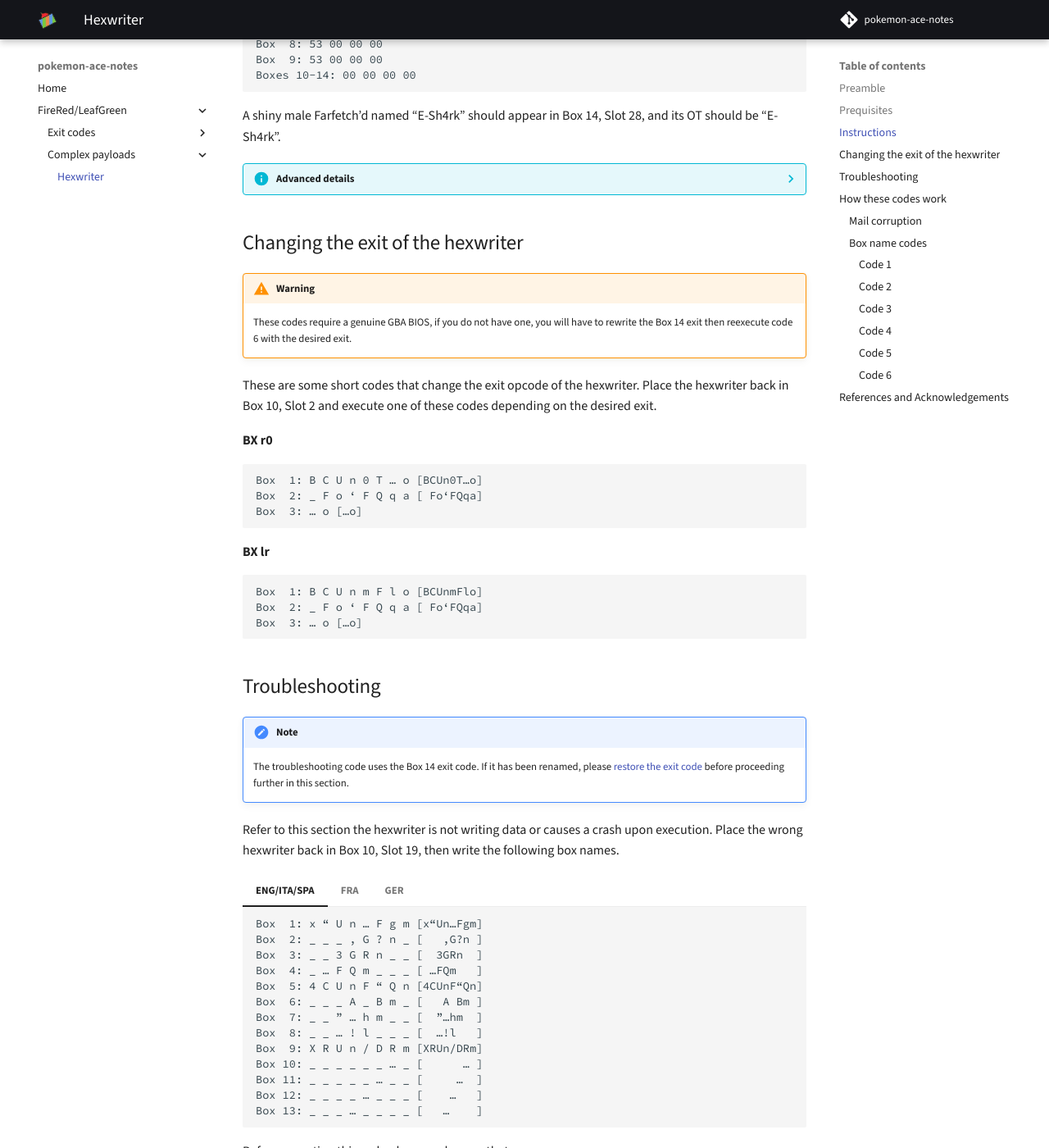
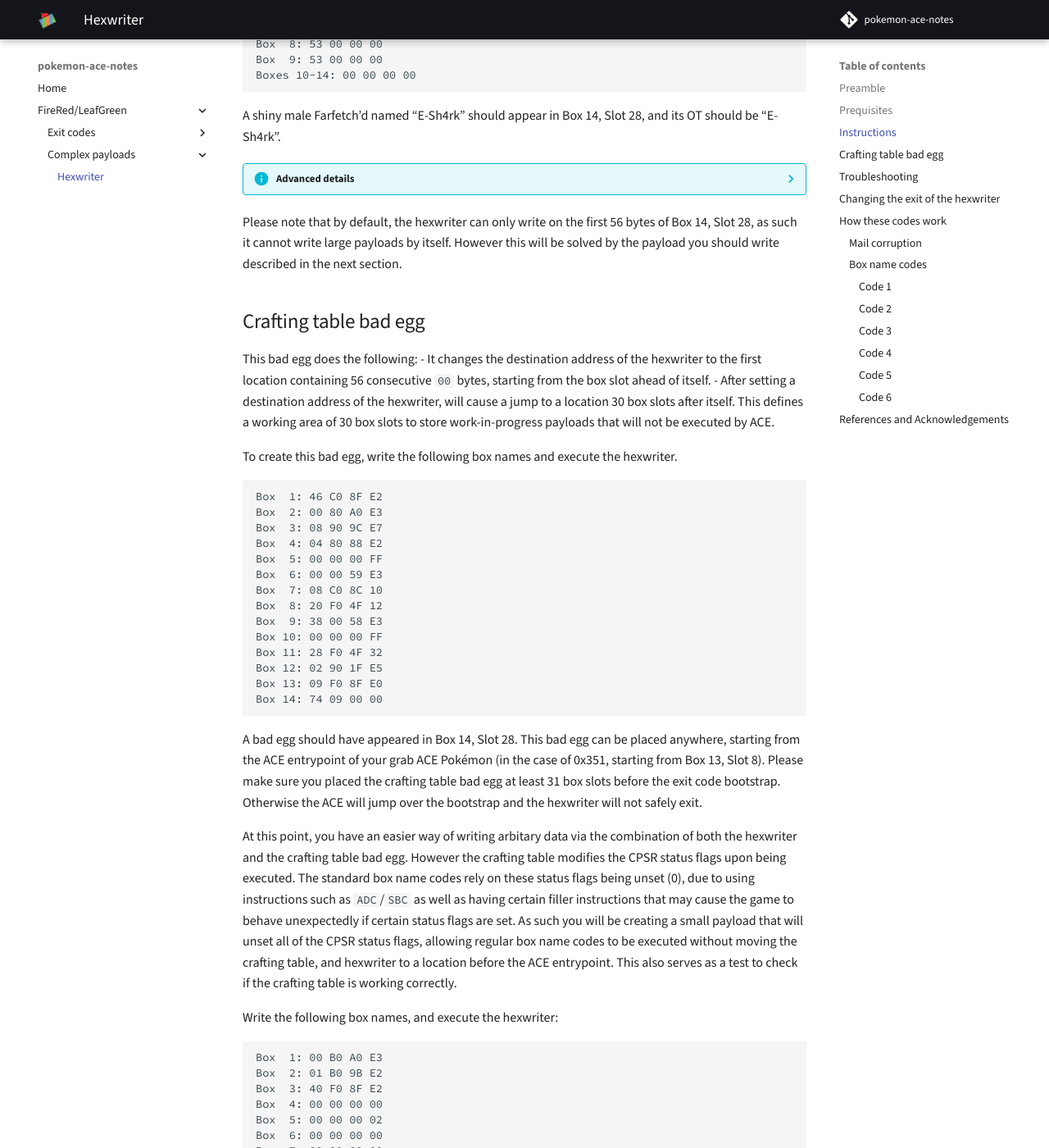
Before and after one commit to pomeg-letterbombers/pokemon-ace-notes, an MkDocs documentation site: the page built from docs/frlg/complex-payloads/hex-writer.md, in a window 1280 px wide and 1400 px high, scrolled down 3443 px. Shown: the whole window at 82% size. Built offline with MkDocs 1.6.1 and Material for MkDocs 9.7.7, drawn with Linux system fonts in a browser that asks for light colours; comment, search, counter and statistics services are not loaded; some of the changed text lies outside the part shown.

Commit message:
Add crafting table, resolve #8

````diff
--- a/docs/frlg/complex-payloads/hex-writer.md
+++ b/docs/frlg/complex-payloads/hex-writer.md
@@ -20,7 +20,7 @@ This is one of those efforts.
 - The exit code bootstrap.
     - This is technically not necessary for the box name codes and can be created after the creation of the hexwriter
     - This will allow the hexwriter to exit properly via `r0`
-    - Instructions on how to create this can be found [here](../exit-codes/box-14-exit.md)
+    - Instructions on how to create this can be found [here](../exit-codes/exit-code-bootstrap.md)
 - Snorlax and Omanyte has been seen on the save file
 
 
@@ -409,26 +409,94 @@ A shiny male Farfetch’d named “E-Sh4rk” should appear in Box 14, Slot 28,
     40 F0 4F 42 10 FF 2F E1
     ```
 
-## Changing the exit of the hexwriter
-!!! warning
-    These codes require a genuine GBA BIOS, if you do not have one, you will have to rewrite the Box 14 exit then reexecute code 6 with the desired exit.
+Please note that by default, the hexwriter can only write on the first 56 bytes of Box 14, Slot 28, as such it cannot write large payloads by itself.
+However this will be solved by the payload you should write described in the next section.
 
-These are some short codes that change the exit opcode of the hexwriter.
-Place the hexwriter back in Box 10, Slot 2 and execute one of these codes depending on the desired exit.
+## Crafting table bad egg
+This bad egg does the following:
+    - It changes the destination address of the hexwriter to the first location containing 56 consecutive `00` bytes, starting from the box slot ahead of itself.
+    - After setting a destination address of the hexwriter, will cause a jump to a location 30 box slots after itself.
+      This defines a working area of 30 box slots to store work-in-progress payloads that will not be executed by ACE.
 
-**BX r0**
+To create this bad egg, write the following box names and execute the hexwriter.
+
 ```
-Box  1: B C U n 0 T … o	[BCUn0T…o]
-Box  2: _ F o ‘ F Q q a	[ Fo‘FQqa]
-Box  3: … o	[…o]
+Box  1: 46 C0 8F E2
+Box  2: 00 80 A0 E3
+Box  3: 08 90 9C E7
+Box  4: 04 80 88 E2
+Box  5: 00 00 00 FF
+Box  6: 00 00 59 E3
+Box  7: 08 C0 8C 10
+Box  8: 20 F0 4F 12
+Box  9: 38 00 58 E3
+Box 10: 00 00 00 FF
+Box 11: 28 F0 4F 32
+Box 12: 02 90 1F E5
+Box 13: 09 F0 8F E0
+Box 14: 74 09 00 00
 ```
 
-**BX lr**
+A bad egg should have appeared in Box 14, Slot 28.
+This bad egg can be placed anywhere, starting from the ACE entrypoint of your grab ACE Pokémon (in the case of 0x351, starting from Box 13, Slot 8).
+Please make sure you placed the crafting table bad egg at least 31 box slots before the exit code bootstrap.
+Otherwise the ACE will jump over the bootstrap and the hexwriter will not safely exit.
+
+At this point, you have an easier way of writing arbitary data via the combination of both the hexwriter and the crafting table bad egg.
+However the crafting table modifies the CPSR status flags upon being executed.
+The standard box name codes rely on these status flags being unset (0), due to using instructions such as `ADC`/`SBC` as well as having certain filler instructions that may cause the game to behave unexpectedly if certain status flags are set.
+As such you will be creating a small payload that will unset all of the CPSR status flags, allowing regular box name codes to be executed without moving the crafting table, and hexwriter to a location before the ACE entrypoint.
+This also serves as a test to check if the crafting table is working correctly.
+
+Write the following box names, and execute the hexwriter:
+
 ```
-Box  1: B C U n m F l o	[BCUnmFlo]
-Box  2: _ F o ‘ F Q q a	[ Fo‘FQqa]
-Box  3: … o	[…o]
+Box  1: 00 B0 A0 E3
+Box  2: 01 B0 9B E2
+Box  3: 40 F0 8F E2
+Box  4: 00 00 00 00
+Box  5: 00 00 00 02
+Box  6: 00 00 00 00
+Box  7: 00 00 00 00
+Box  8: D0 0E 00 00
+Boxes 9-14: 00 00 00 00
 ```
+
+A Bulbasaur holding a TM should appear in the box slot after the crafting table bad egg, place it at least 31 slots after the crafting table.
+
+If that does not happen, that means you have made a mistake in the creation of the crafting table.
+To correct this, move the crafting table back to Box 14, Slot 28, rewrite the crafting table creation code and try creating the Bulbasaur again.
+
+At this point in time, the recommended box setup is as follows:
+
+```
+BOX 13:
+
+-  -  -  -  -  -
+-  -  -  -  C  +
++  +  +  +  +  +
++  +  +  +  +  +
++  +  +  +  +  +
+
+BOX 14:
+
++  +  +  +  +  +
++  +  +  +  +  E
+-  -  -  -  -  B
+-  -  -  -  -  -
+-  -  -  -  W  -
+
+-: Empty slot
++: Crafting table area (will be skipped)
+C: Crafting table bad egg
+B: CPSR status reset (Bulbasaur)
+E: Exit code bootstrap
+W: Hexwriter
+```
+
+This particular box setup will prepare you for step 6 and later in [Theocatic’s arbitrary script execution (ASE) setup](https://gist.github.com/Theocatic/39ed337ecd590b47fad14f791cf16bb5) where payloads for that ASE setup expect this particular box layout.
+
+If you want to execute standard box name codes with grab ACE again, move the hexwriter bad egg to somewhere within the crafting table area then execute the box name code as normal.
 
 ## Troubleshooting
 !!! note
@@ -544,6 +612,27 @@ Keep in mind the following:
 |        4 | 12, 13, 14    |
 |        5 | 15, 16, 17    |
 |        6 | 18, 19, 20    |
+
+## Changing the exit of the hexwriter
+!!! warning
+    These codes require a genuine GBA BIOS, if you do not have one, you will have to rewrite the Box 14 exit then reexecute code 6 with the desired exit.
+
+These are some short codes that change the exit opcode of the hexwriter.
+Place the hexwriter back in Box 10, Slot 2 and execute one of these codes depending on the desired exit.
+
+**BX r0**
+```
+Box  1: B C U n 0 T … o	[BCUn0T…o]
+Box  2: _ F o ‘ F Q q a	[ Fo‘FQqa]
+Box  3: … o	[…o]
+```
+
+**BX lr**
+```
+Box  1: B C U n m F l o	[BCUnmFlo]
+Box  2: _ F o ‘ F Q q a	[ Fo‘FQqa]
+Box  3: … o	[…o]
+```
 
 ## How these codes work
 ```
@@ -770,7 +859,7 @@ Writes:
 ```
 
 ## References and Acknowledgements
-- [E-Sh4rk's original article for the hexwriter](https://e-sh4rk.github.io/ACE3/emerald/hex-writer/hex-writer/)
+- [E-Sh4rk's original article for the hexwriter, crafting egg, and CPSR status reset](https://e-sh4rk.github.io/ACE3/emerald/hex-writer/hex-writer/)
 - [Adrichu00's method of writing the hexwriter](https://gist.github.com/Adrichu00/49433953af9d6fd7c1cd368d48c68778)
 - RationalPsycho on the Glitch City Research Institute Discord for the glitched mail inputs
 - merrp on the Glitch City Research Institute Discord for the `STR+4` opcode used in the codes.
````
